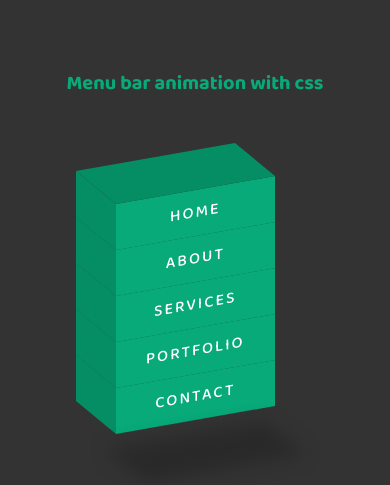
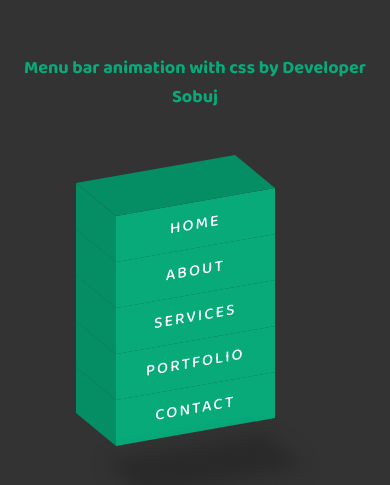
Before and after one commit to so8uj/menu-bar-3d, a plain HTML site: page index.html in a window 390 px wide. Shown: the part 179-664 px from the top of the page. Drawn offline with Linux system fonts and the light colour scheme.

Commit message:
header text responsive issue solved

```diff
--- a/index.html
+++ b/index.html
@@ -11,7 +11,7 @@
 <body>
 
     <div class="header-div">
-        <h1>Menu bar animation with css</h1>
+        <h1>Menu bar animation with css by Developer Sobuj</h1>
     </div>
     <div class="menu-div">
 
--- a/style.css
+++ b/style.css
@@ -14,6 +14,7 @@ body{
     font-family: 'Baloo Bhai 2', cursive;
 }
 .header-div {
+    text-align: center;
     margin-bottom: 90px;
 }
 .header-div h1{
@@ -82,8 +83,13 @@ body{
 }
 
 /* responsive css */
-@media screen and (max-width:560px) {
+@media screen and (max-width:700px) {
     .header-div h1{
         font-size: 20px;
     }
 }
+@media screen and (max-width:465px) {
+    .header-div h1{
+        font-size: 18px;
+    }
+}
```
